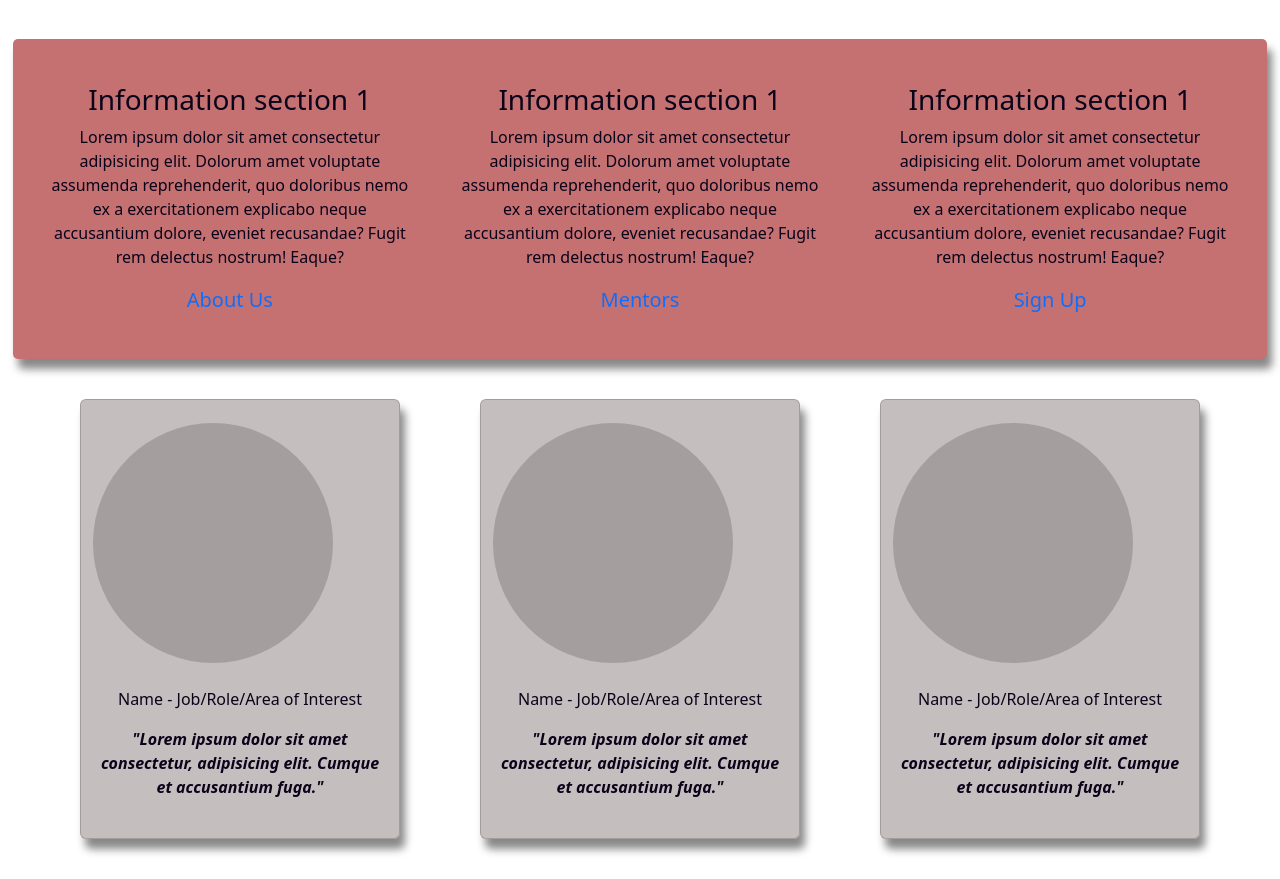
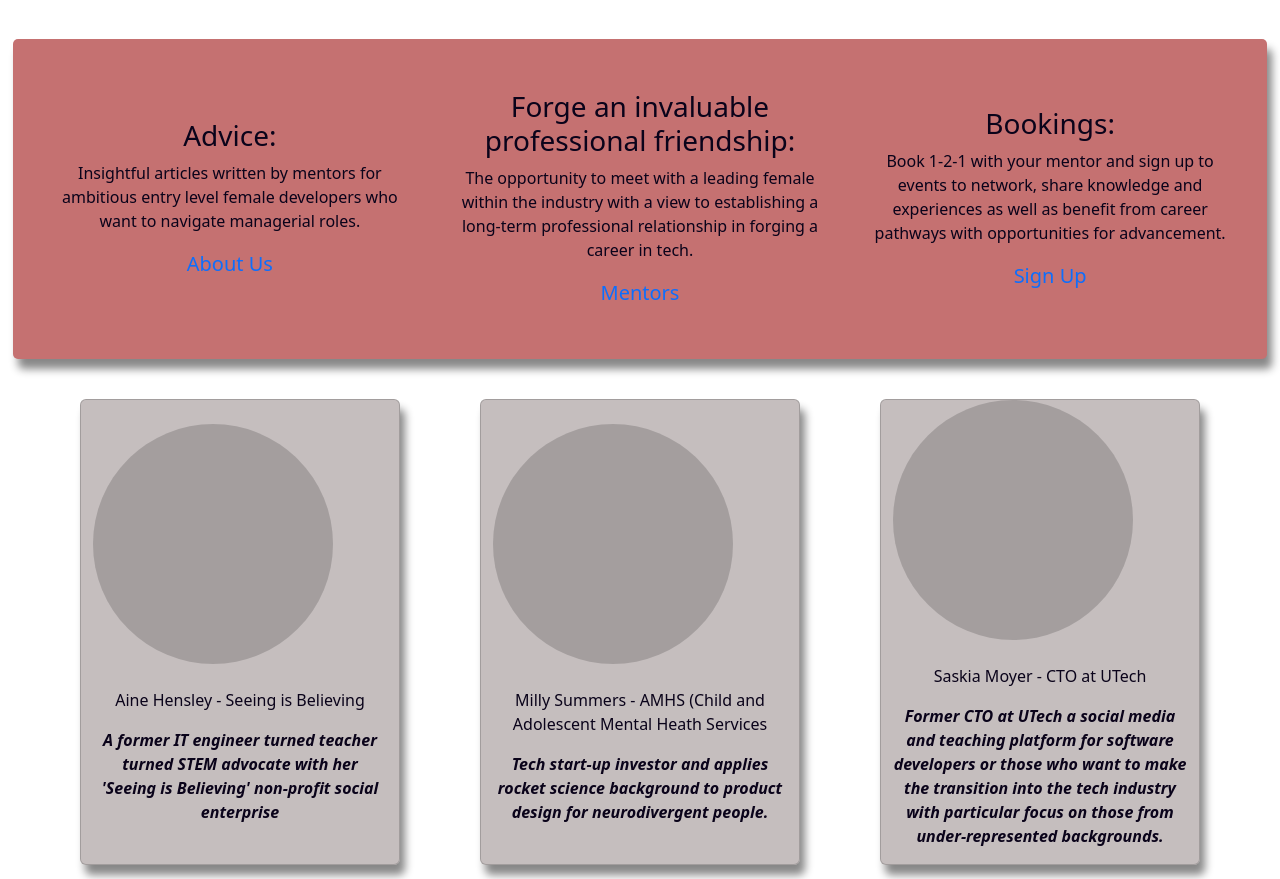
Before and after one commit to folarin-ogungbemi/Femtoring, a Django app: page / in a window 1280 px wide. Shown: the part 561-1440 px from the top of the page. Run offline with Django 4.2, Linux system fonts and the light colour scheme.

Commit message:
Add text to home page

```diff
--- a/templates/index.html
+++ b/templates/index.html
@@ -5,25 +5,50 @@
 {% block content %}
 <div class="row no-gutters" id="hero-image-container">
     <div id="hero-image-overlay">
-        <h2 class="fs-1">Hero image Overlay</h2>
+        <h2 class="fs-1">Need some female mentoring?</h2>
         <a class="btn btn-primary" id="hero-button" href="{% url 'mentors_page' %}">Meet The Mentors</a>
     </div>
 </div>
 <div class="row text-center align-items-center container-fluid" id="info-container">
     <div class="col-12 col-md-4">
-        <h3>Information section 1</h3>
-        <p>Lorem ipsum dolor sit amet consectetur adipisicing elit. Dolorum amet voluptate assumenda reprehenderit, quo doloribus nemo ex a exercitationem explicabo neque accusantium dolore, eveniet recusandae? Fugit rem delectus nostrum! Eaque?</p>
+        <h3>Advice:</h3>
+        <p> Insightful articles
+            written by mentors
+            for ambitious entry
+            level female
+            developers who want
+            to navigate
+            managerial roles. </p>
         <a href="{% url 'about_us_page' %}" class="text-decoration-none fs-5">About Us</a>
     </div>
     <div class="col-12 col-md-4">
-        <h3>Information section 1</h3>
-        <p>Lorem ipsum dolor sit amet consectetur adipisicing elit. Dolorum amet voluptate assumenda reprehenderit, quo doloribus nemo ex a exercitationem explicabo neque accusantium dolore, eveniet recusandae? Fugit rem delectus nostrum! Eaque?</p>
+        <h3>Forge an invaluable
+            professional friendship:</h3>
+        <p>The opportunity to meet
+            with a leading female
+            within the industry with
+            a view to establishing a
+            long-term professional
+            relationship in forging a
+            career in tech.</p>
         <a href="{% url 'mentors_page' %}" class="text-decoration-none fs-5">Mentors</a>
     </div>
     <div class="col-12 col-md-4">
-        <h3>Information section 1</h3>
-        <p>Lorem ipsum dolor sit amet consectetur adipisicing elit. Dolorum amet voluptate assumenda reprehenderit, quo doloribus nemo ex a exercitationem explicabo neque accusantium dolore, eveniet recusandae? Fugit rem delectus nostrum! Eaque?</p>
+        <h3>Bookings:</h3>
+        <p>Book 1-2-1 with your
+            mentor and sign up to
+            events to network,
+            share knowledge and
+            experiences as well as
+            benefit from career
+            pathways with
+            opportunities for
+            advancement. </p>
+        {% if user.is_authenticated %}
+        <a class="text-decoration-none fs-5" href="{% url 'mentors_page' %}">Book a session</a>
+        {% else %}
         <a class="text-decoration-none fs-5" href="{% url 'account_signup' %}">Sign Up</a>
+        {% endif %}
     </div>
 </div>
 <div class="container-fluid" id="testimonials-container">
@@ -31,20 +56,25 @@
         <div class="col-12 col-xl-3 testimonial-box card">
             <div class="testimonial-image img-fluid" id="t-img1"></div>
             <br>
-            <p>Name - Job/Role/Area of Interest</p>
-            <p class="fst-italic fw-bold">"Lorem ipsum dolor sit amet consectetur, adipisicing elit. Cumque et accusantium fuga."</p>
+            <p>Aine Hensley - Seeing is Believing</p>
+            <p class="fst-italic fw-bold">A former IT engineer turned teacher turned STEM advocate
+                with her 'Seeing is Believing' non-profit social enterprise</p>
         </div>
         <div class="col-12 col-xl-3 testimonial-box card">
             <div class="testimonial-image img-fluid" id="t-img2"></div>
             <br>
-            <p>Name - Job/Role/Area of Interest</p>
-            <p class="fst-italic fw-bold">"Lorem ipsum dolor sit amet consectetur, adipisicing elit. Cumque et accusantium fuga."</p>
+            <p>Milly Summers - AMHS (Child and Adolescent Mental Heath Services</p>
+            <p class="fst-italic fw-bold">Tech start-up investor and applies rocket science
+                background to product design for neurodivergent people.</p>
         </div>
         <div class="col-12 col-xl-3 testimonial-box card">
             <div class="testimonial-image img-fluid" id="t-img3"></div>
             <br>
-            <p>Name - Job/Role/Area of Interest</p>
-            <p class="fst-italic fw-bold">"Lorem ipsum dolor sit amet consectetur, adipisicing elit. Cumque et accusantium fuga."</p>
+            <p>Saskia Moyer - CTO at UTech</p>
+            <p class="fst-italic fw-bold">Former CTO at UTech a social media and teaching platform
+                for software developers or those who want to make the
+                transition into the tech industry with particular focus on
+                those from under-represented backgrounds.</p>
         </div>
     </div>
 </div>
--- a/templates/mentors.html
+++ b/templates/mentors.html
@@ -27,7 +27,7 @@
                     <a href="{% url 'mentor_profile_page' pk=mentor.pk %}"
                         class="action-btn">View profile</a>
                         <div class="row mt-2">
-                    <a href="{% url 'booking_page' pk=mentor_profile.pk %}"
+                            <a href="{% url 'booking_page' pk=mentor_profile.pk %}"
                         class="action-btn mx-auto">Book a session</a>
                     </div>
                 </div>
```
Also changed, not shown: home/urls.py (line endings or trailing spaces).
